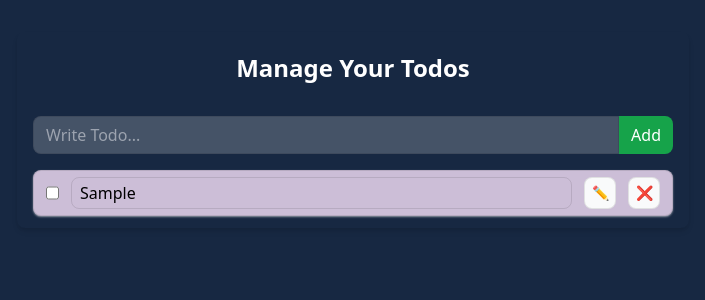
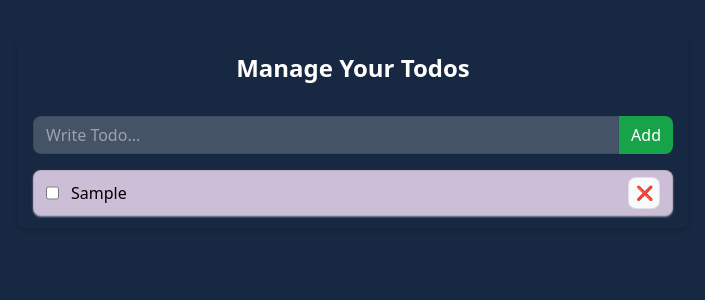
Before and after one commit to shivanshuhere/context-localStorage, a React (Vite) app: page / in a window 1280 px wide. Both pictures are taken after typing "Sample" into the empty fields and a click on the button "Add". Shown: the top 300 px of the page, without its empty margins (287-992 px from the left). Built offline with nearby package versions, Linux system fonts and the light colour scheme.

Commit message:
todo is done for now

```diff
--- a/src/components/TodoItem.jsx
+++ b/src/components/TodoItem.jsx
@@ -23,18 +23,19 @@ function TodoItem({ todo }) {
             <input
                 value={todo.title}
                 type="text"
-                className={`border outline-none w-full bg-transparent rounded-lg
+                className={`border-transparent outline-none w-full bg-transparent rounded-lg
                     ${todo.done ? "line-through" : ""}
-                   ${
-                       !editable ? "border-black/10 px-2" : "border-transparent"
-                   }`}
-                onChange={(e) => updateTodo(todo.id, e.target.value)}
-                // onChange={() => console.log("value change")}
-                readOnly={!editable}
+                   `}
+                //    ${
+                //        !editable ? "border-black/10 px-2" : "border-transparent"
+                //    }
+                // onChange={(e) => updateTodo(todo.id, e.target.value)}
+                onChange={() => console.log("value change")}
+                // readOnly={!editable}
             />
 
             {/* Edit, Save Button */}
-            <button
+            {/* <button
                 className="inline-flex w-8 h-8 rounded-lg text-sm border border-black/10 justify-center items-center bg-gray-50 hover:bg-gray-100 shrink-0 disabled:opacity-50"
                 onClick={() => {
                     if (todo.done) return;
@@ -46,7 +47,7 @@ function TodoItem({ todo }) {
                 disabled={todo.done}
             >
                 {editable ? "📁" : "✏️"}
-            </button>
+            </button> */}
             {/* Delete Todo Button */}
             <button
                 className="inline-flex w-8 h-8 rounded-lg text-sm border border-black/10 justify-center items-center bg-gray-50 hover:bg-gray-100 shrink-0"
```
